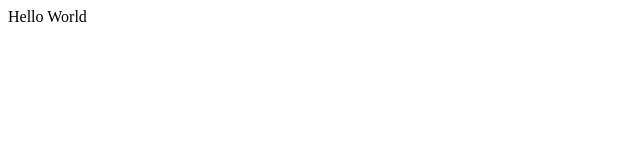
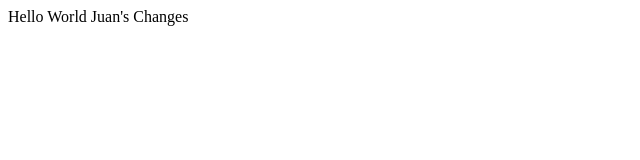
Before and after one commit to juancarbajaltxt/git_sample, a plain HTML site: page index.html in a window 1280 px wide. Shown: the whole page, without its empty margins (0-640 px from the left). Drawn offline with Linux system fonts and the light colour scheme.

Commit message:
juan's changes

```diff
--- a/index.html
+++ b/index.html
@@ -7,5 +7,6 @@
     <title>Document</title>
 </head>
 <body>Hello World
+    Juan's Changes
 </body>
 </html>
```
